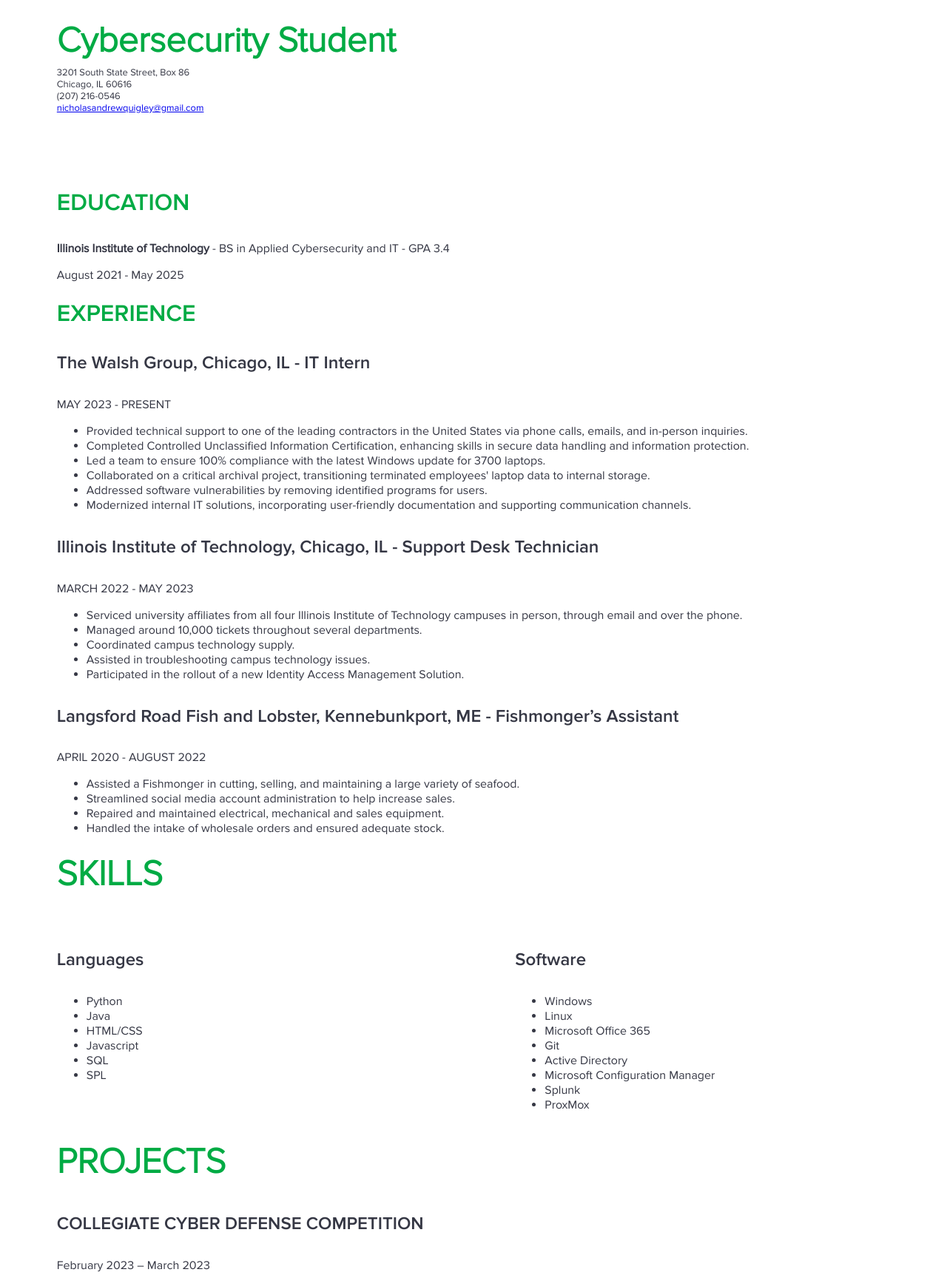
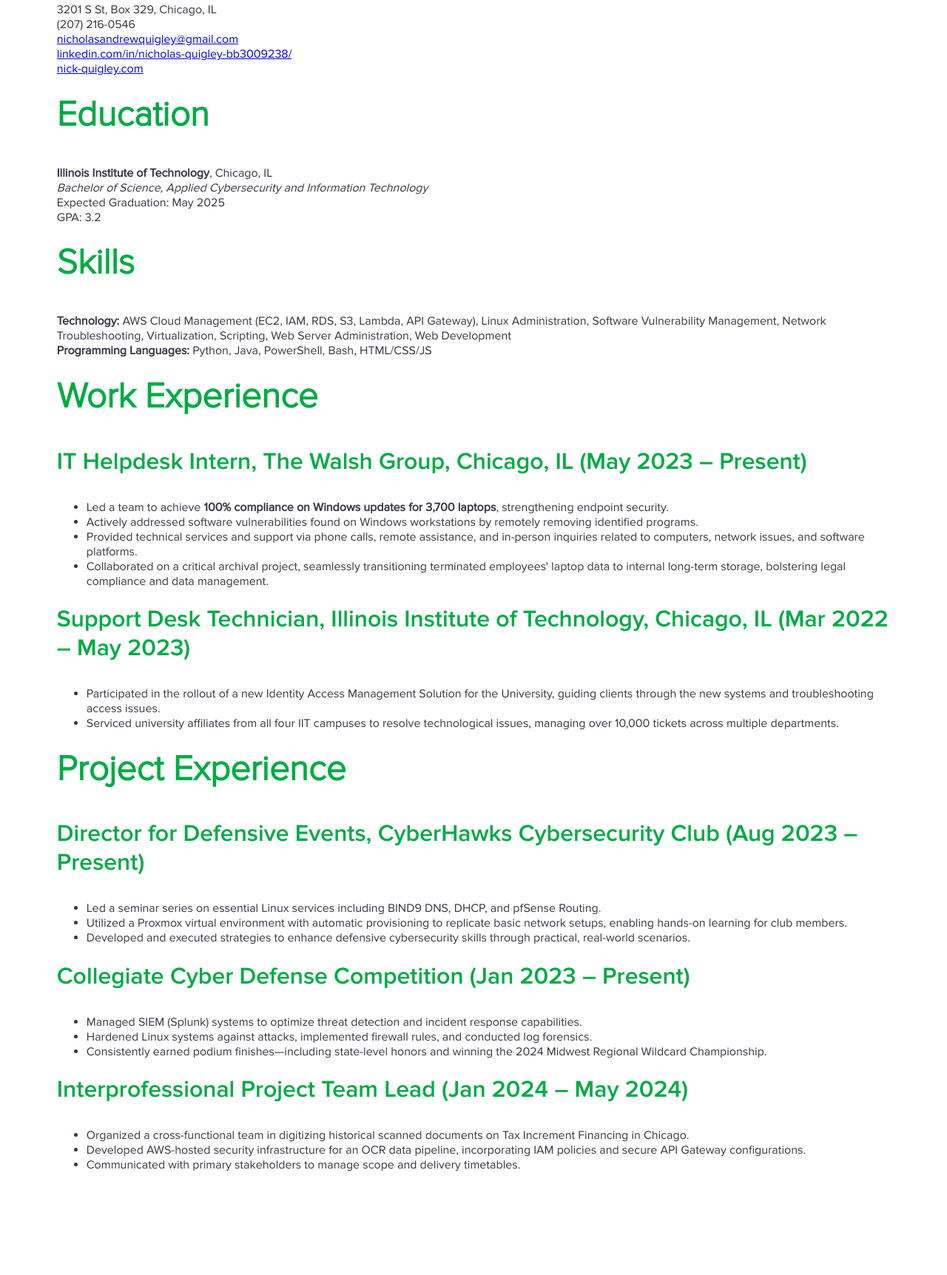
Before and after one commit to NickQuigley02/nick-quigley.com, a plain HTML site: page resume.html in a window 1280 px wide. Shown: the part 143-1867 px from the top of the page at 74% size. After the commit the page ends 1770 px from the top, so only its background shows below. Drawn offline with Linux system fonts and the light colour scheme.

Commit message:
Updates Resume

```diff
--- a/resume.html
+++ b/resume.html
@@ -10,107 +10,91 @@
 	<link href="https://fonts.googleapis.com/css2?family=Oswald:wght@300&display=swap" rel="stylesheet">
   </head>
 <body>
-	<section id="intro">
-	  <h1>Nick Quigley</h1>
-	  <h2>Cybersecurity Student</h2>
-	  <div class="address">
-	    <ul class="address">
-		  <li>3201 South State Street, Box 86</li>
-	  	  <li>Chicago, IL 60616</li>
-		  <li>(207) 216-0546</li>
-		  <li><a href="mailto:nicholasandrewquigley@gmail.com">nicholasandrewquigley@gmail.com</a></li>
+  <header>
+    <h1>Nicholas Quigley</h1>
+  </header>
+
+  <section class="contact">
+    <div class="contact-left">
+      3201 S St, Box 329, Chicago, IL<br>
+      (207) 216-0546
+    </div>
+    <div class="contact-right">
+      <a href="mailto:nicholasandrewquigley@gmail.com">nicholasandrewquigley@gmail.com</a><br>
+      <a href="https://www.linkedin.com/in/nicholas-quigley-bb3009238/">linkedin.com/in/nicholas-quigley-bb3009238/</a><br>
+      <a href="https://nick-quigley.com">nick-quigley.com</a>
     </div>
   </section>
-	<h3>EDUCATION</h3>
-	<p><b>Illinois Institute of Technology</b> - BS in Applied Cybersecurity and IT - GPA 3.4</p>
-	<p>August 2021 - May 2025</p>
 
-	<h3>EXPERIENCE</h3>
+  <section id="education">
+    <h2>Education</h2>
+    <p>
+      <strong>Illinois Institute of Technology</strong>, Chicago, IL<br>
+      <em>Bachelor of Science, Applied Cybersecurity and Information Technology</em><br>
+      Expected Graduation: May 2025<br>
+      GPA: 3.2
+    </p>
+  </section>
 
-	<h4>The Walsh Group, Chicago, IL - IT Intern</h4>
-	<p>MAY 2023 - PRESENT</p>
+  <section id="skills">
+    <h2>Skills</h2>
+    <p>
+      <strong>Technology:</strong> AWS Cloud Management (EC2, IAM, RDS, S3, Lambda, API Gateway), Linux Administration, Software Vulnerability Management, Network Troubleshooting, Virtualization, Scripting, Web Server Administration, Web Development<br>
+      <strong>Programming Languages:</strong> Python, Java, PowerShell, Bash, HTML/CSS/JS
+    </p>
+  </section>
+
+  <section id="work-experience">
+    <h2>Work Experience</h2>
+
+    <article class="job">
+      <h3>IT Helpdesk Intern, The Walsh Group, Chicago, IL <span>(May 2023 – Present)</span></h3>
       <ul>
-	  <li>Provided technical support to one of the leading contractors in the United States via phone calls, emails, and in-person inquiries.</li>
-	  <li>Completed Controlled Unclassified Information Certification, enhancing skills in secure data handling and information protection.</li>
-	  <li>Led a team to ensure 100% compliance with the latest Windows update for 3700 laptops.</li>
-	  <li>Collaborated on a critical archival project, transitioning terminated employees' laptop data to internal storage.</li>
-	  <li>Addressed software vulnerabilities by removing identified programs for users.</li>
-	  <li>Modernized internal IT solutions, incorporating user-friendly documentation and supporting communication channels.</li>
+        <li>Led a team to achieve <strong>100% compliance on Windows updates for 3,700 laptops</strong>, strengthening endpoint security.</li>
+        <li>Actively addressed software vulnerabilities found on Windows workstations by remotely removing identified programs.</li>
+        <li>Provided technical services and support via phone calls, remote assistance, and in-person inquiries related to computers, network issues, and software platforms.</li>
+        <li>Collaborated on a critical archival project, seamlessly transitioning terminated employees' laptop data to internal long-term storage, bolstering legal compliance and data management.</li>
       </ul>
+    </article>
 
-	<h4>Illinois Institute of Technology, Chicago, IL - Support Desk Technician</h4>
-	<p>MARCH 2022 - MAY 2023</p>
+    <article class="job">
+      <h3>Support Desk Technician, Illinois Institute of Technology, Chicago, IL <span>(Mar 2022 – May 2023)</span></h3>
       <ul>
-	  <li>Serviced university affiliates from all four Illinois Institute of Technology campuses in person, through email and over the phone.</li>
-	  <li>Managed around 10,000 tickets throughout several departments.</li>
-	  <li>Coordinated campus technology supply.</li>
-	  <li>Assisted in troubleshooting campus technology issues.</li>
-	  <li>Participated in the rollout of a new Identity Access Management Solution.</li>
+        <li>Participated in the rollout of a new Identity Access Management Solution for the University, guiding clients through the new systems and troubleshooting access issues.</li>
+        <li>Serviced university affiliates from all four IIT campuses to resolve technological issues, managing over 10,000 tickets across multiple departments.</li>
       </ul>
+    </article>
+  </section>
 
-	<h4>Langsford Road Fish and Lobster, Kennebunkport, ME - Fishmonger’s Assistant</h4>
-	<p>APRIL 2020 - AUGUST 2022</p>
+  <section id="project-experience">
+    <h2>Project Experience</h2>
+
+    <article class="project">
+      <h3>Director for Defensive Events, CyberHawks Cybersecurity Club <span>(Aug 2023 – Present)</span></h3>
       <ul>
-	  <li>Assisted a Fishmonger in cutting, selling, and maintaining a large variety of seafood.</li>
-	  <li>Streamlined social media account administration to help increase sales.</li>
-	  <li>Repaired and maintained electrical, mechanical and sales equipment.</li>
-	  <li>Handled the intake of wholesale orders and ensured adequate stock.</li>
+        <li>Led a seminar series on essential Linux services including BIND9 DNS, DHCP, and pfSense Routing.</li>
+        <li>Utilized a Proxmox virtual environment with automatic provisioning to replicate basic network setups, enabling hands-on learning for club members.</li>
+        <li>Developed and executed strategies to enhance defensive cybersecurity skills through practical, real-world scenarios.</li>
       </ul>
+    </article>
 
-	<h2>SKILLS</h2>
-	<div class="skills">
-	  <div class="languages">
-		<h4>Languages</h4>
+    <article class="project">
+      <h3>Collegiate Cyber Defense Competition <span>(Jan 2023 – Present)</span></h3>
       <ul>
-	      <li>Python</li>
-   	      <li>Java</li>
-		  <li>HTML/CSS</li>
-		  <li>Javascript</li>
-		  <li>SQL</li>
-		  <li>SPL</li>
+        <li>Managed SIEM (Splunk) systems to optimize threat detection and incident response capabilities.</li>
+        <li>Hardened Linux systems against attacks, implemented firewall rules, and conducted log forensics.</li>
+        <li>Consistently earned podium finishes—including state-level honors and winning the 2024 Midwest Regional Wildcard Championship.</li>
       </ul>
-	  </div>
-	  <div class="software">
-	    <h4>Software</h4>
+    </article>
+
+    <article class="project">
+      <h3>Interprofessional Project Team Lead <span>(Jan 2024 – May 2024)</span></h3>
       <ul>
-		  <li>Windows</li>
-		  <li>Linux</li>
-		  <li>Microsoft Office 365</li>
-		  <li>Git</li>
-		  <li>Active Directory</li>
-		  <li>Microsoft Configuration Manager</li>
-		  <li>Splunk</li>
-		  <li>ProxMox</li>
+        <li>Organized a cross-functional team in digitizing historical scanned documents on Tax Increment Financing in Chicago.</li>
+        <li>Developed AWS-hosted security infrastructure for an OCR data pipeline, incorporating IAM policies and secure API Gateway configurations.</li>
+        <li>Communicated with primary stakeholders to manage scope and delivery timetables.</li>
       </ul>
-	  </div>
-	</div>
-	<h2>PROJECTS</h2>
-
-	<h4>COLLEGIATE CYBER DEFENSE COMPETITION</h4>
-	<p>February 2023 – March 2023</p>
-	<ul>
-	  <li>Managed Splunk SIEM systems for a team of 8 members in a high-stakes cybersecurity competition.</li>
-	  <li>Achieved Third place in the state qualifier and Fourth place in the wildcard round.</li>
-	  <li>Successfully defended systems and services against a team of seasoned penetration testers while making modifications to the environment.</li>
-	  <li>Identified break-in attempts by monitoring privileged commands and file access.</li>
-	  <li>Assisted incidence response by analyzing incidents to determine the methods and settings of break-ins.</li>
-	</ul>
-
-	<h4>CYBERHAWKS CYBERSECURITY CLUB - DEFENSIVE EVENTS COORDINATOR</h4>
-	<p>August 2023 – Present</p>
-	<ul>
-	  <li>Organized and led lab-based seminars on network security, empowering participants for cybersecurity competitions.</li>
-	  <li>Collaborated with other team members to create secure ProxMox environments and guided students in setting up and securing Linux-based services.</li>
-	  <li>Promoted cybersecurity awareness and teamwork, mentoring club members to enhance their skills.</li>
-	</ul>
-
-	<h4>DEPARTMENT OF ENERGY CYBERFORCE COMPETITION</h4>
-	<p>November 2023</p>
-	<ul>
-	  <li>Participated in the Department of Energy’s nationally recognized CyberForce competition.</li>
-	  <li>Built and administered our Splunk systems, an SIEM tool we used for investigation and documentation.</li>
-	  <li>Focused on securing the "Assume Breach" portion of the competition, honing expertise in incident response under challenging conditions, dealing with various security holes, vulnerabilities and backdoors.</li>
-	  <li>Contributed to the hardening and defense of services within the traditional network component, ensuring the security and resilience of critical systems.</li>
-    </ul>
+    </article>
+  </section>
 </body>
 </html>
```
Also changed, not shown: css/style.css (line endings or trailing spaces). Lines whose indentation alone changed are shown as unchanged.
